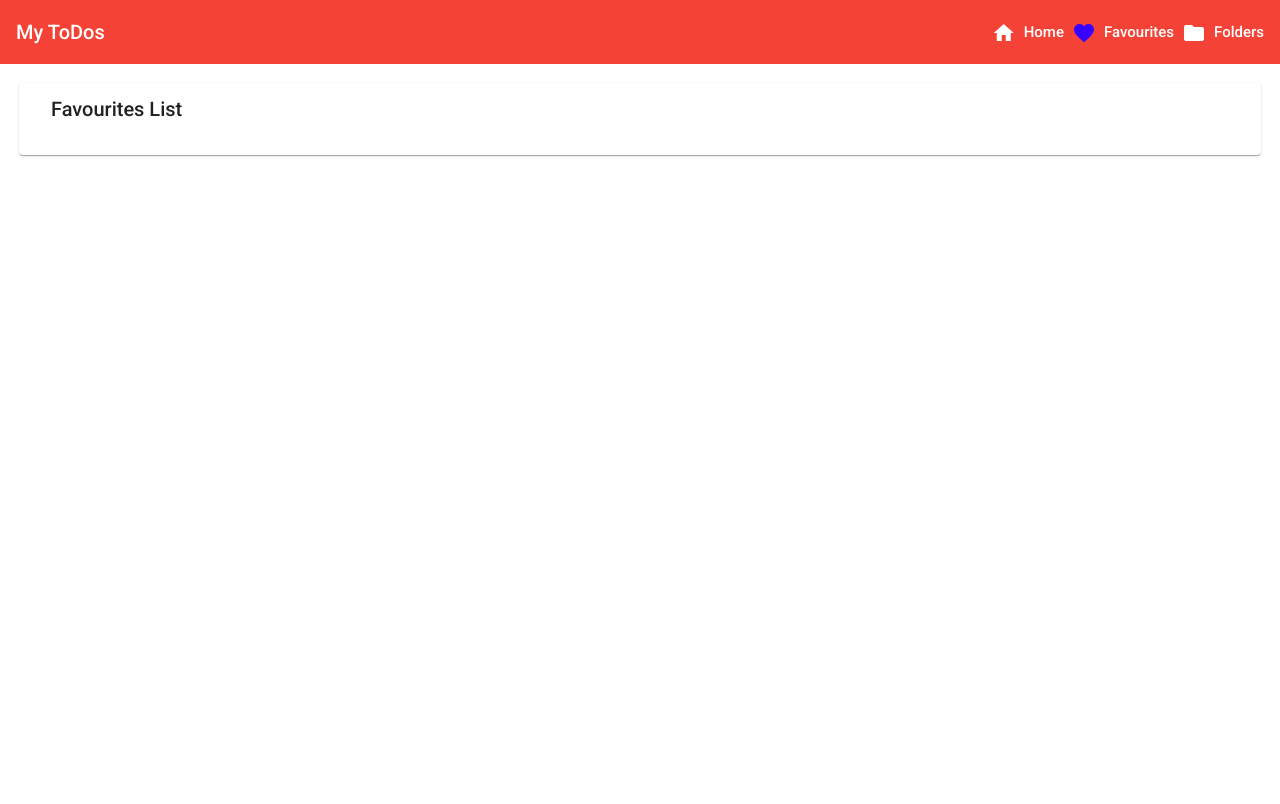
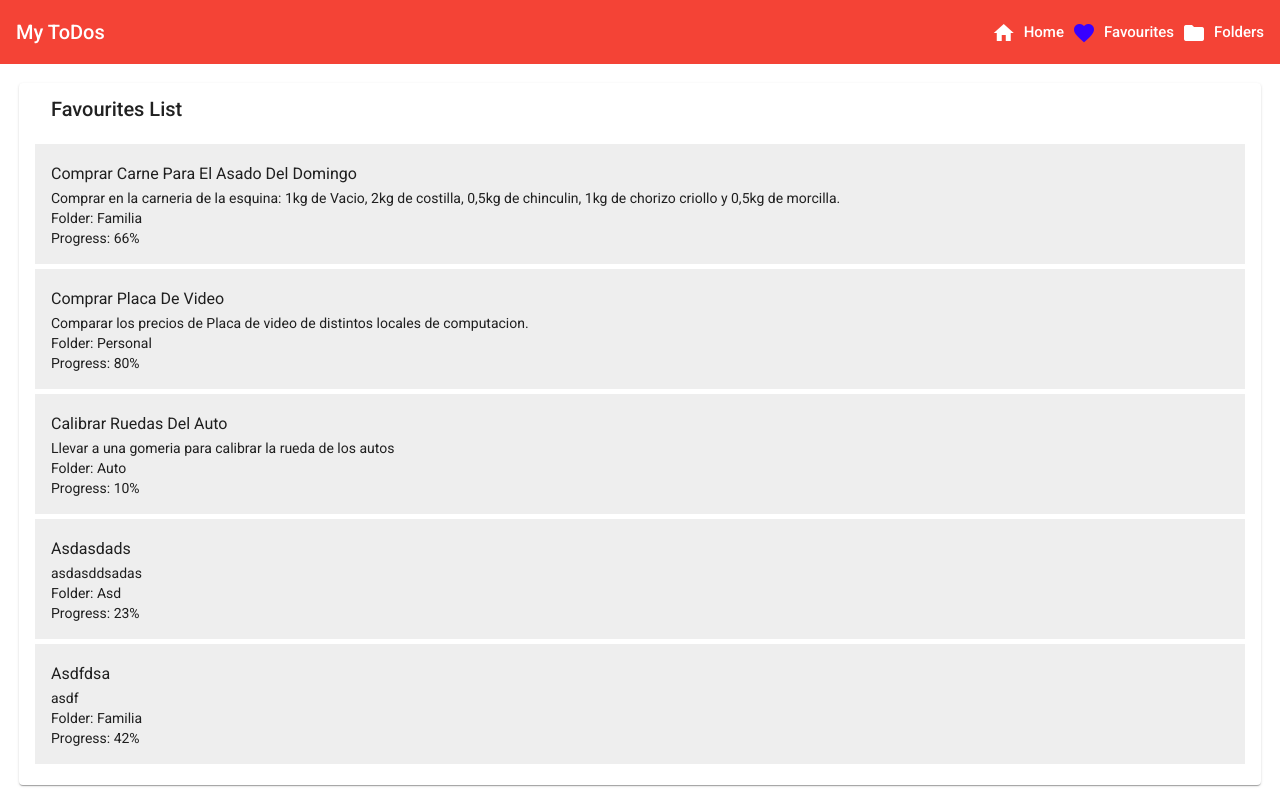
Before and after one commit to ackbarcito/ToDo-App, an Angular app: page /favourites in a window 1280 px wide. Built offline with nearby package versions, Linux system fonts and the light colour scheme; data requests are answered from the project's data file.

Commit message:
fixed fav page async

```diff
--- a/package.json
+++ b/package.json
@@ -24,6 +24,8 @@
     "@fortawesome/angular-fontawesome": "^0.9.0",
     "@fortawesome/fontawesome-svg-core": "^1.2.36",
     "@fortawesome/free-solid-svg-icons": "^5.15.3",
+    "primeicons": "^5.0.0",
+    "primeng": "^13.0.0",
     "rxjs": "~6.6.0",
     "tslib": "^2.3.0",
     "zone.js": "~0.11.4"
--- a/src/app/favourites/favourites.component.ts
+++ b/src/app/favourites/favourites.component.ts
@@ -1,7 +1,6 @@
 import { Component, OnInit } from '@angular/core';
-import { ToDoService } from '../share/services/toDo.service';
+import { ActivatedRoute } from '@angular/router';
 import { ToDo } from '../toDo.model';
-import { ToDoApiService } from '../share/services/toDoApi.service';
 
 @Component({
   selector: 'app-favourites',
@@ -10,10 +9,8 @@ import { ToDoApiService } from '../share/services/toDoApi.service';
 })
 export class FavouritesComponent implements OnInit {
   toDoFavourites!: ToDo[];
-  constructor(private todoService: ToDoApiService) {
-    this.todoService
-      .getFavourites()
-      .subscribe((favs) => (this.toDoFavourites = favs));
+  constructor(private route: ActivatedRoute) {}
+  ngOnInit(): void {
+    this.toDoFavourites = this.route.snapshot.data.fav;
   }
-  ngOnInit(): void {}
 }
--- a/src/app/folders/folders.component.ts
+++ b/src/app/folders/folders.component.ts
@@ -22,7 +22,7 @@ export class FoldersComponent implements OnInit {
         map((value) => {
           this.folders.indexOf(value.folder) === -1
             ? this.folders.push(value.folder)
-            : console.log(value + ' esta repetido');
+            : '';
         })
       )
       .subscribe();
--- a/src/app/resolvers/todo.resolver.ts
+++ b/src/app/resolvers/todo.resolver.ts
@@ -1,16 +1,24 @@
 import { Injectable } from '@angular/core';
 import {
-  Router, Resolve,
+  Resolve,
   RouterStateSnapshot,
-  ActivatedRouteSnapshot
+  ActivatedRouteSnapshot,
 } from '@angular/router';
 import { Observable, of } from 'rxjs';
+import { delay } from 'rxjs/operators';
+import { ToDoApiService } from '../share/services/toDoApi.service';
+import { ToDo } from '../toDo.model';
 
 @Injectable({
-  providedIn: 'root'
+  providedIn: 'root',
 })
-export class TodoResolver implements Resolve<boolean> {
-  resolve(route: ActivatedRouteSnapshot, state: RouterStateSnapshot): Observable<boolean> {
-    return of(true);
+export class TodoResolver implements Resolve<ToDo[]> {
+  data!: ToDo[];
+  constructor(private _todoService: ToDoApiService) {}
+  resolve(
+    route: ActivatedRouteSnapshot,
+    state: RouterStateSnapshot
+  ): Observable<ToDo[]> {
+    return this._todoService.getFavourites().pipe(delay(2000));
   }
 }
--- a/src/app/router/favourites.module.ts
+++ b/src/app/router/favourites.module.ts
@@ -3,6 +3,7 @@ import { CommonModule } from '@angular/common';
 import { RouterModule } from '@angular/router';
 import { FavouritesComponent } from 'src/app/favourites/favourites.component';
 import { CheckFavGuard } from 'src/app/guards/check-fav.guard';
+import { TodoResolver } from '../resolvers/todo.resolver';
 
 @NgModule({
   declarations: [],
@@ -12,6 +13,9 @@ import { CheckFavGuard } from 'src/app/guards/check-fav.guard';
       {
         path: '',
         component: FavouritesComponent,
+        resolve: {
+          fav: TodoResolver,
+        },
         canActivate: [CheckFavGuard],
       },
     ]),
--- a/src/app/share/services/toDoApi.service.ts
+++ b/src/app/share/services/toDoApi.service.ts
@@ -17,9 +17,8 @@ export class ToDoApiService {
 
   getFavourites(): Observable<ToDo[]> {
     const paramsFavourite = new HttpParams().set('favourite', true);
-    return this._http
-      .get<ToDo[]>(url, { params: paramsFavourite })
-      .pipe(delay(3000));
+    return this._http.get<ToDo[]>(url, { params: paramsFavourite });
+    /* .pipe(delay(1000)); */
   }
 
   getFolders() {
--- a/src/backend/db.json
+++ b/src/backend/db.json
@@ -70,6 +70,21 @@
       "folder": "",
       "progress": 0,
       "id": 9
+    },
+    {
+      "title": "asdfdsa",
+      "details": "asdf",
+      "folder": "Familia",
+      "progress": 42,
+      "favourite": true,
+      "id": 10
+    },
+    {
+      "folder": "Asdfsadf",
+      "title": "aaa",
+      "details": "aaaa",
+      "progress": 0,
+      "id": 11
     }
   ]
 }
```
Also changed, not shown: 1 other file (tests, documents, lock files or other folders).
